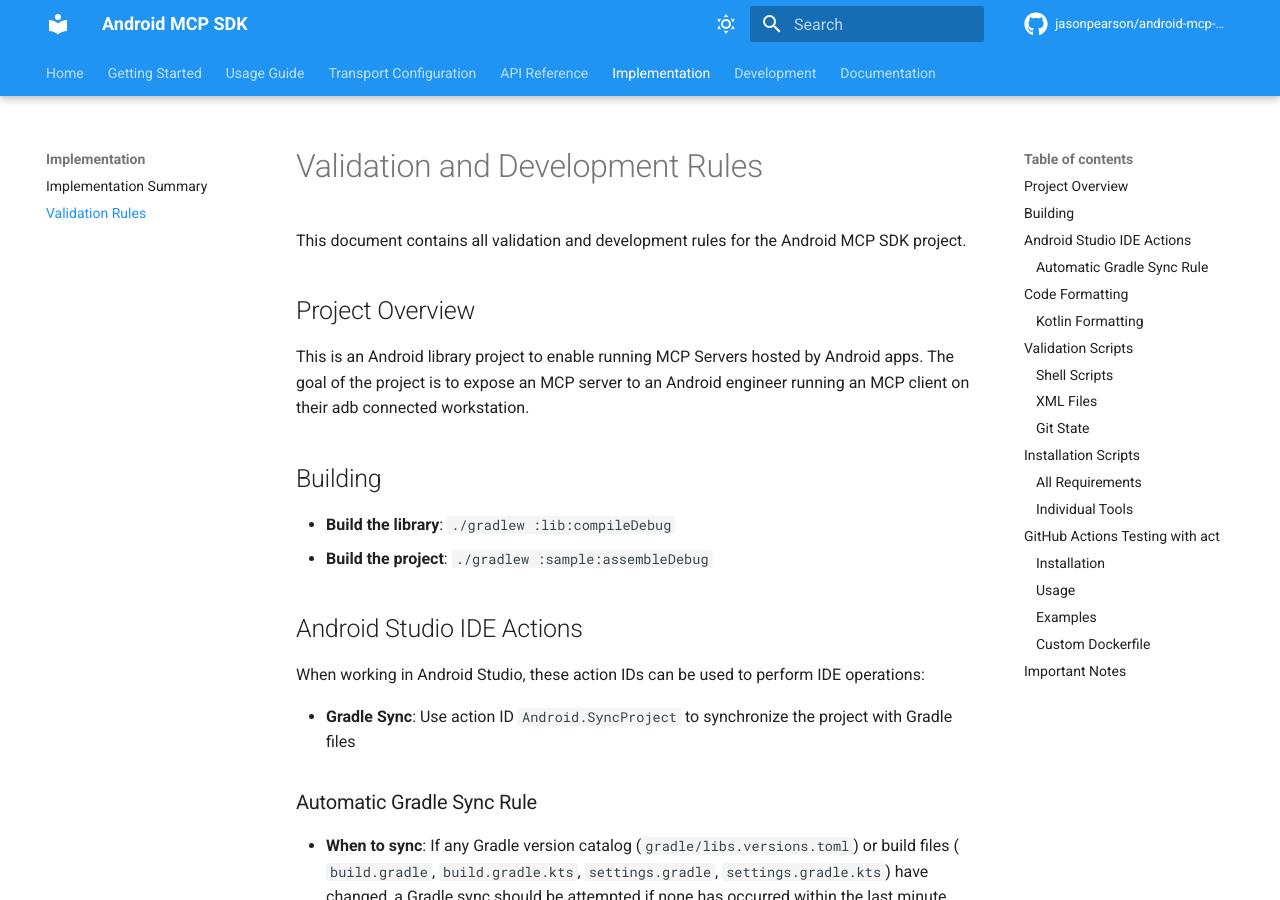
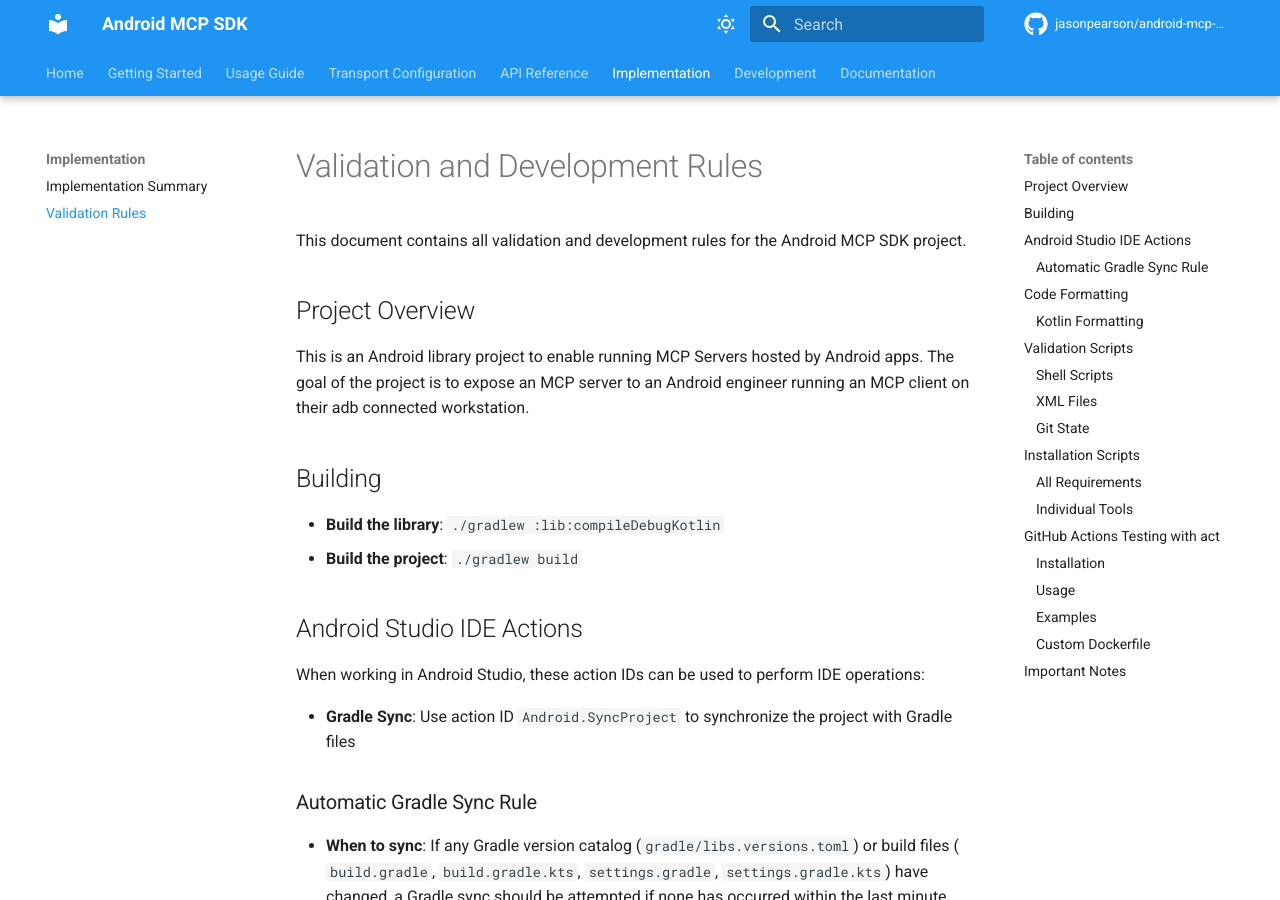
Before and after one commit to kaeawc/android-mcp-sdk, an MkDocs documentation site: the page built from docs/ai/validation.md, in a window 1280 px wide and 900 px high. Built offline with MkDocs 1.6.1 and Material for MkDocs 9.7.7, drawn with Linux system fonts in a browser that asks for light colours; comment, search, counter and statistics services are not loaded.

Commit message:
update rules on running checks

```diff
--- a/docs/ai/validation.md
+++ b/docs/ai/validation.md
@@ -10,8 +10,8 @@
 
 ## Building
 
-- **Build the library**: `./gradlew :lib:compileDebug`
-- **Build the project**: `./gradlew :sample:assembleDebug`
+- **Build the library**: `./gradlew :lib:compileDebugKotlin`
+- **Build the project**: `./gradlew build`
 
 ## Android Studio IDE Actions
 
```
